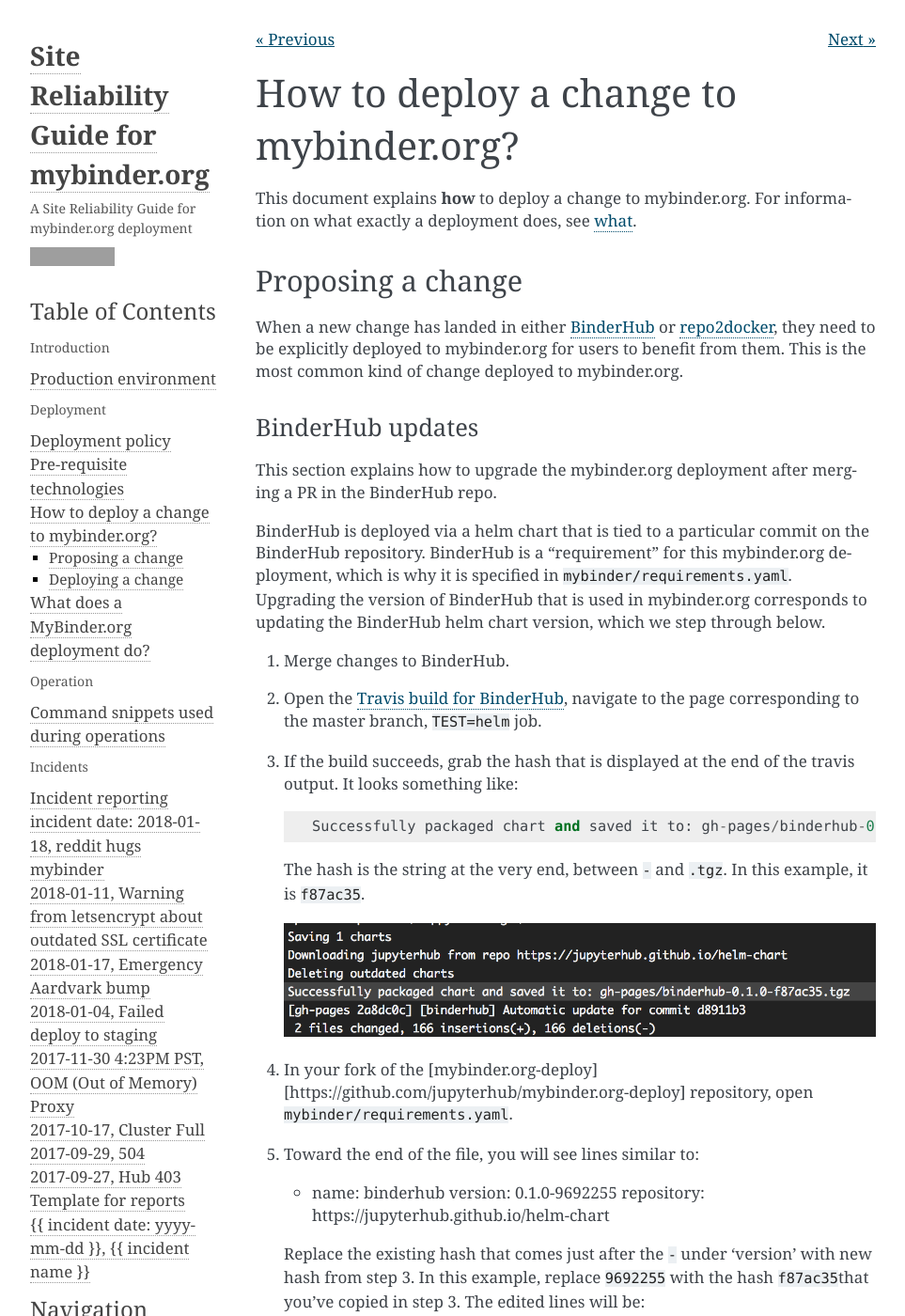
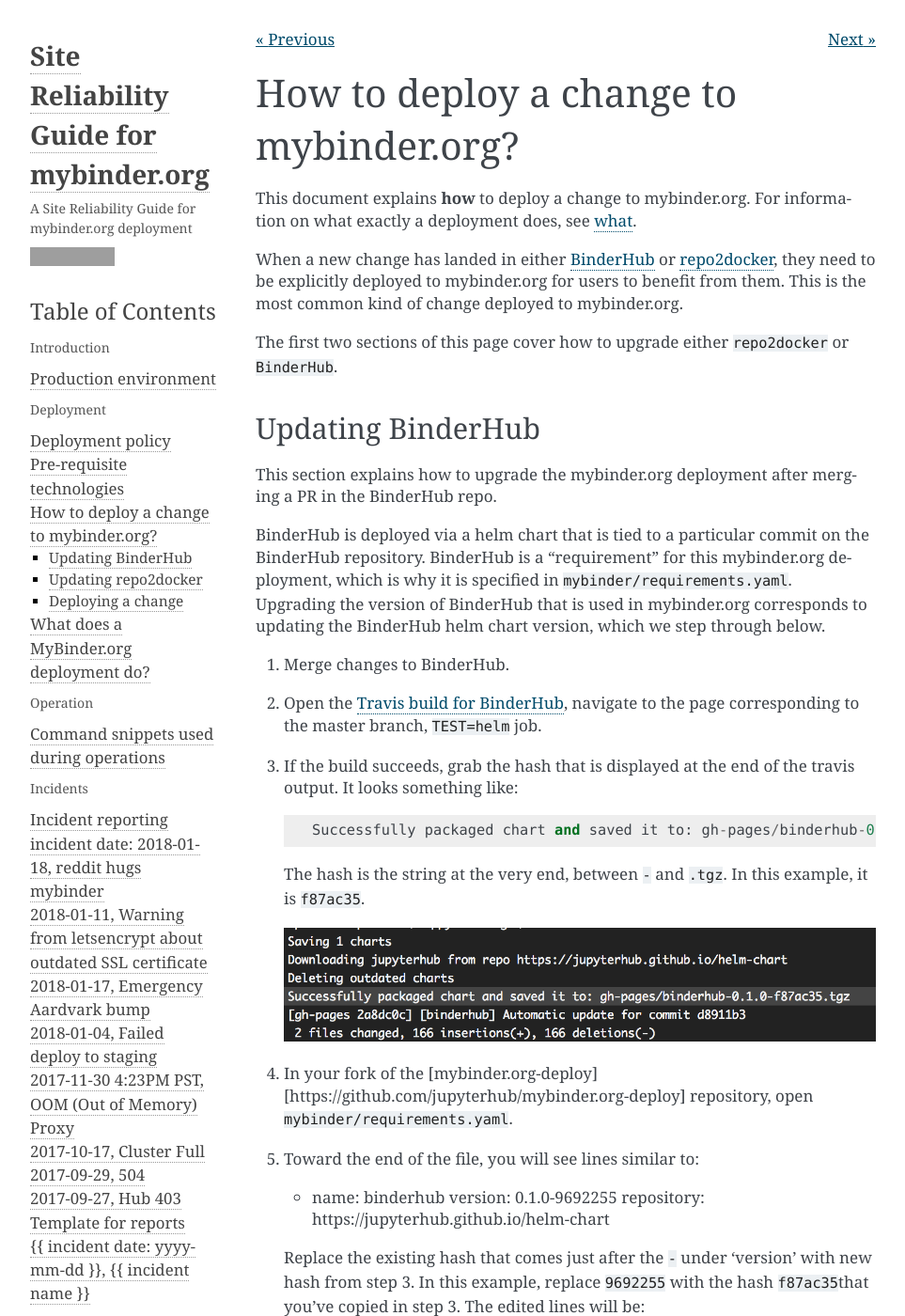
Before and after one commit to jupyterhub/mybinder.org-deploy, a Sphinx documentation site: the page built from docs/source/deployment/how.md, in a window 1280 px wide and 1400 px high. Shown: the whole window at 94% size, without its empty margins (148-1111 px from the left). Built offline with Sphinx 7.4.7, drawn with Linux system fonts in a browser that asks for light colours; pages that are not in the unit, such as notebooks, are missing from menus; some of the changed text lies outside the part shown; grey boxes are pictures that could not be loaded.

Commit message:
improving SRE headers

```diff
--- a/docs/source/deployment/how.md
+++ b/docs/source/deployment/how.md
@@ -2,15 +2,16 @@
 
 This document explains **how** to deploy a change to mybinder.org.
 For information on what exactly a deployment does, see [what](what.html).
-
-## Proposing a change
 
 When a new change has landed in either [BinderHub](https://github.com/jupyterhub/binderhub)
 or [repo2docker](https://github.com/jupyter/repo2docker), they need to be explicitly
 deployed to mybinder.org for users to benefit from them. This is the most common kind of
 change deployed to mybinder.org.
 
-### BinderHub updates
+The first two sections of this page cover how to upgrade either `repo2docker` or
+`BinderHub`.
+
+## Updating BinderHub
 
 This section explains how to upgrade the mybinder.org deployment after
 merging a PR in the BinderHub repo.
@@ -56,7 +57,7 @@
    repository following the steps in the [Deploying a change][#deploying-a-change] section
    to deploy the change.
 
-### repo2docker updates
+## Updating repo2docker
 
 This section explains how to upgrade the mybinder.org deployment after
 merging a PR in the [repo2docker](https://github.com/jupyterhub/repo2docker) repo.
```
